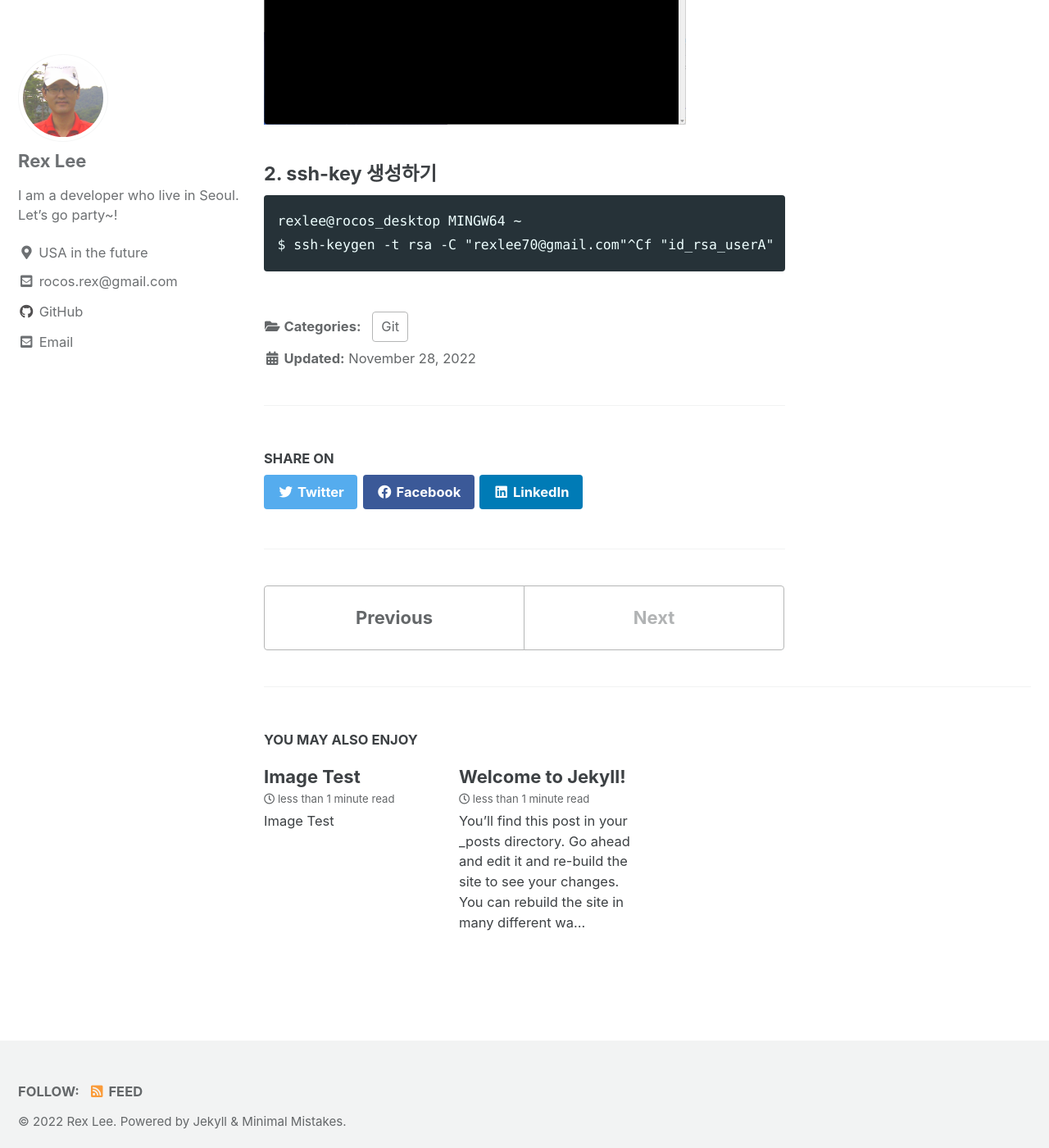
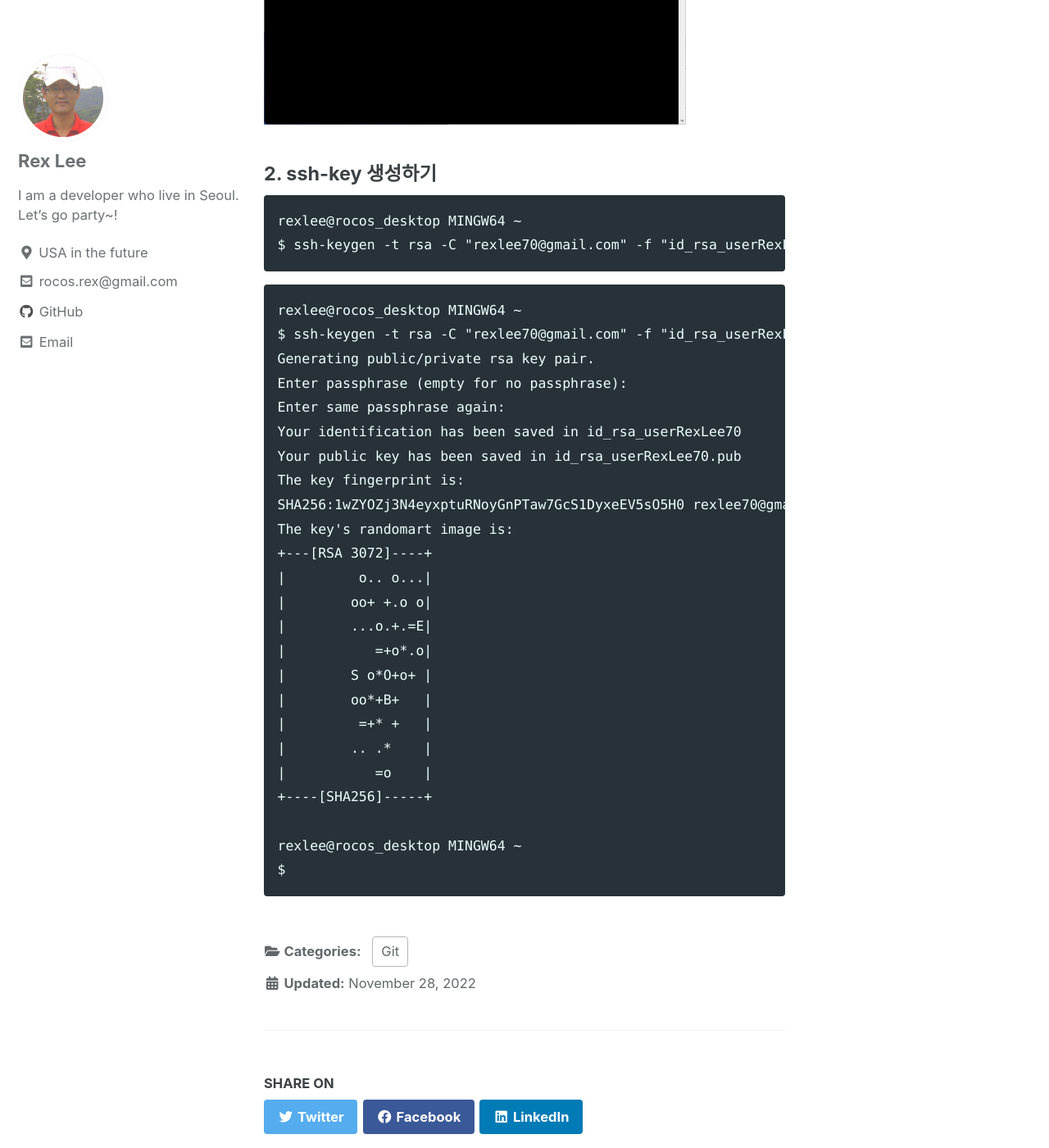
Before and after one commit to rocosrex/rocosrex.github.io, a Jekyll site: the page built from _posts/2022-11-28-Git 여러 계정 사용하기.md, in a window 1280 px wide and 1400 px high, scrolled down 1281 px. Shown: the whole window at 82% size. Built offline with Jekyll 4.4.1, drawn with Linux system fonts in a browser that asks for light colours; cached includes are drawn as plain includes.

Commit message:
Update 2022-11-28-Git 여러 계정 사용하기.md

````diff
--- a/_posts/2022-11-28-Git 여러 계정 사용하기.md
+++ b/_posts/2022-11-28-Git 여러 계정 사용하기.md
@@ -29,5 +29,34 @@ Git Shell로 BiutBucket은 SourceTree를 제공하지만, Github Desktop이 더
 
 ```
 rexlee@rocos_desktop MINGW64 ~
-$ ssh-keygen -t rsa -C "rexlee70@gmail.com"^Cf "id_rsa_userA"
+$ ssh-keygen -t rsa -C "rexlee70@gmail.com" -f "id_rsa_userRexLee70"
 ```
+
+
+
+```
+rexlee@rocos_desktop MINGW64 ~
+$ ssh-keygen -t rsa -C "rexlee70@gmail.com" -f "id_rsa_userRexLee70"
+Generating public/private rsa key pair.
+Enter passphrase (empty for no passphrase):
+Enter same passphrase again:
+Your identification has been saved in id_rsa_userRexLee70
+Your public key has been saved in id_rsa_userRexLee70.pub
+The key fingerprint is:
+SHA256:1wZYOZj3N4eyxptuRNoyGnPTaw7GcS1DyxeEV5sO5H0 rexlee70@gmail.com
+The key's randomart image is:
++---[RSA 3072]----+
+|         o.. o...|
+|        oo+ +.o o|
+|        ...o.+.=E|
+|           =+o*.o|
+|        S o*O+o+ |
+|        oo*+B+   |
+|         =+* +   |
+|        .. .*    |
+|           =o    |
++----[SHA256]-----+
+
+rexlee@rocos_desktop MINGW64 ~
+$
+```
````
